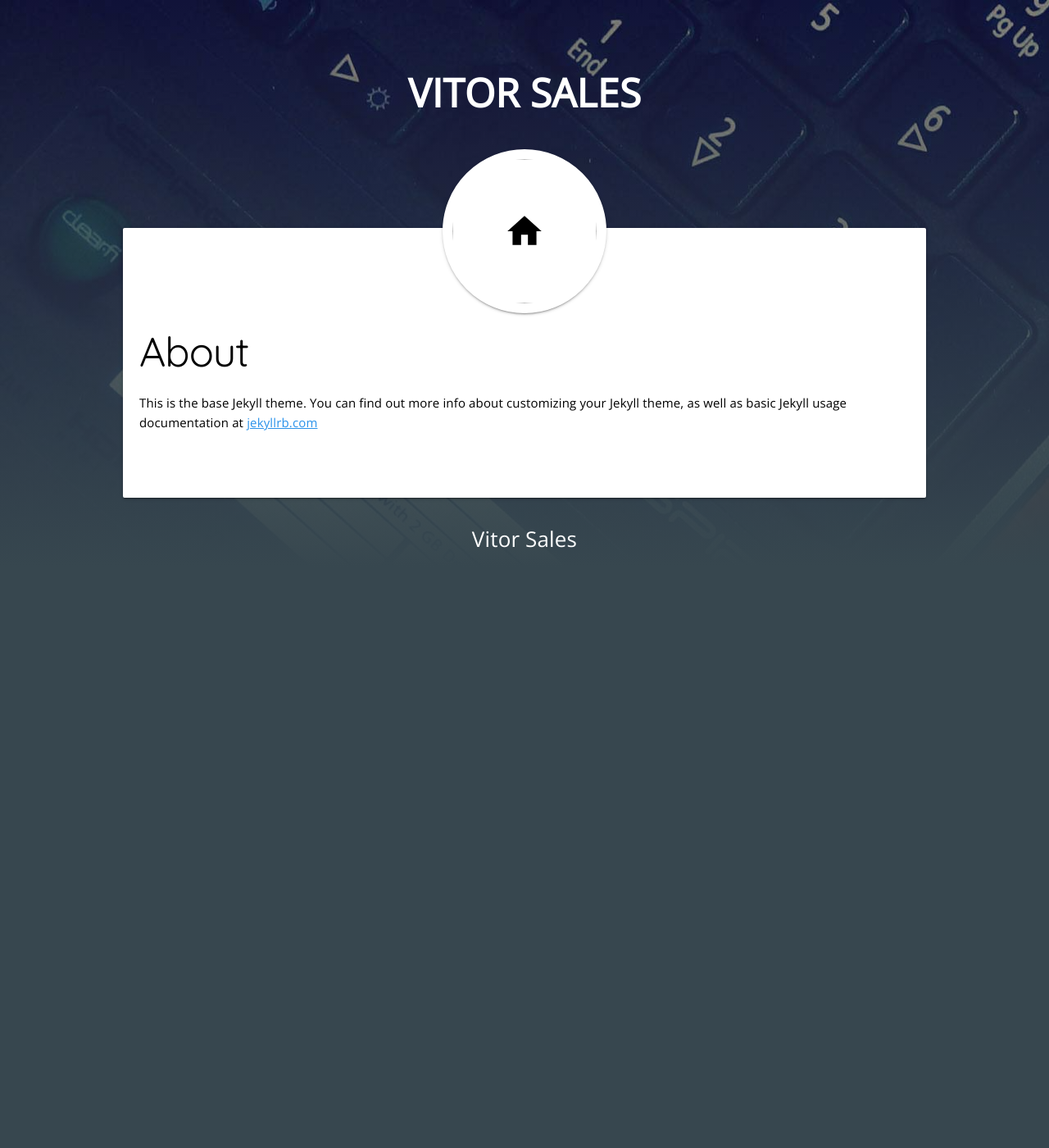
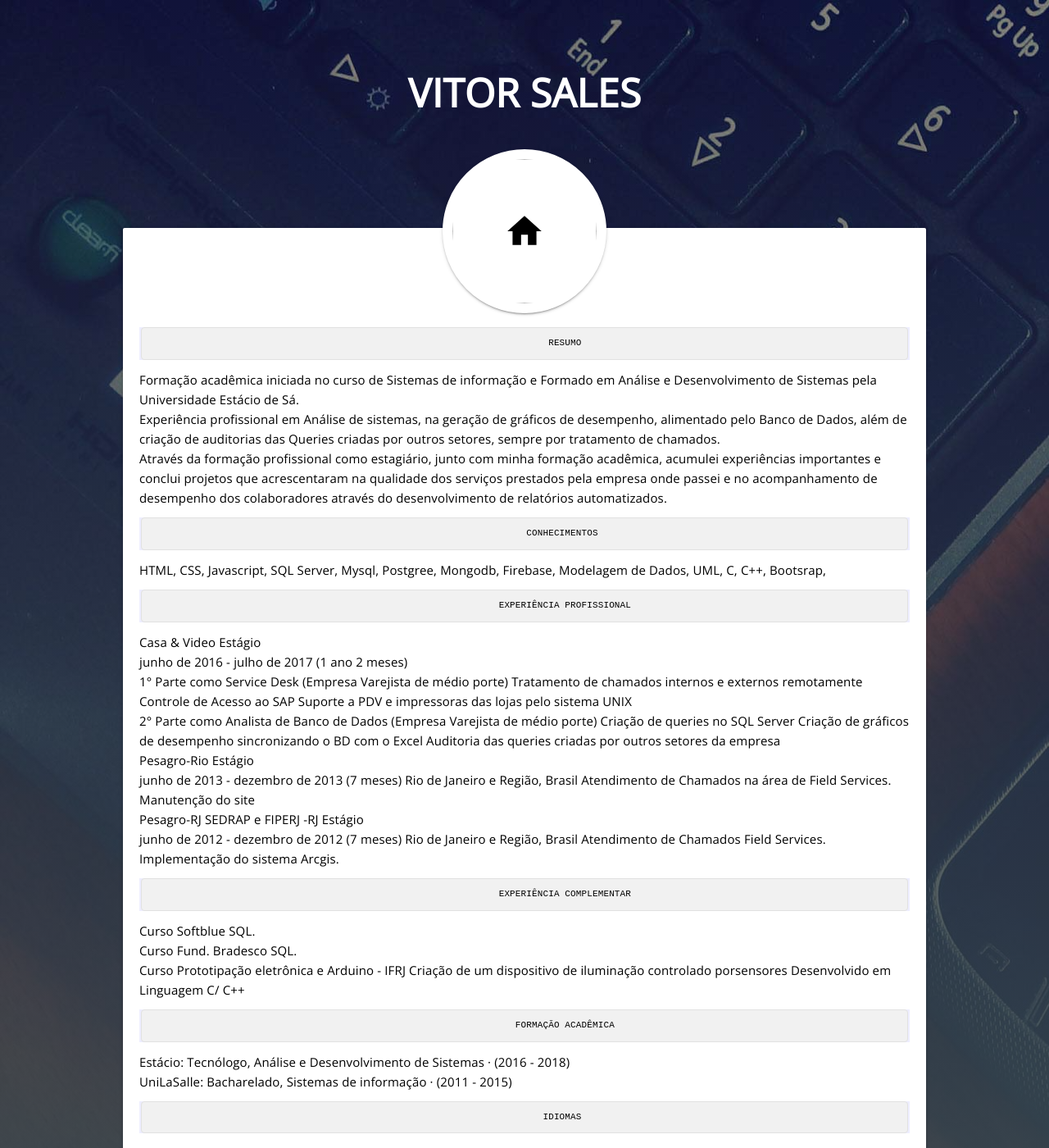
Before and after one commit to Tvitor/tvitor.github.io, a Jekyll site: the page built from about.md, in a window 1280 px wide and 1400 px high. Shown: the whole window at 82% size. Built offline with Jekyll 4.4.1, drawn with Linux system fonts in a browser that asks for light colours.

```diff
--- a/about.md
+++ b/about.md
@@ -1,7 +1,82 @@
 ---
 layout: page
-title: About
+title:
 permalink: /about/
 ---
+									         RESUMO
 
-This is the base Jekyll theme. You can find out more info about customizing your Jekyll theme, as well as basic Jekyll usage documentation at [jekyllrb.com](http://jekyllrb.com/)
+Formação acadêmica iniciada no curso de Sistemas de informação
+e Formado em Análise e Desenvolvimento de Sistemas pela Universidade Estácio de Sá.
+
+Experiência profissional em Análise de sistemas, na geração de gráficos
+de desempenho, alimentado pelo Banco de Dados, além de criação de auditorias das Queries
+criadas por outros setores, sempre por tratamento de chamados.
+
+Através da formação profissional como estagiário, junto com
+minha formação acadêmica, acumulei experiências importantes
+e conclui projetos que acrescentaram na qualidade dos serviços
+prestados pela empresa onde passei e no acompanhamento de
+desempenho dos colaboradores através do desenvolvimento de
+relatórios automatizados.
+
+								 	     CONHECIMENTOS
+
+HTML, CSS, Javascript, SQL Server, Mysql, Postgree,
+Mongodb, Firebase, Modelagem de Dados, UML, C, C++, Bootsrap,
+
+									EXPERIÊNCIA PROFISSIONAL
+
+Casa & Video
+Estágio
+
+junho de 2016 - julho de 2017 (1 ano 2 meses)
+
+1° Parte como Service Desk (Empresa Varejista de médio porte)
+Tratamento de chamados internos e externos remotamente
+Controle de Acesso ao SAP
+Suporte a PDV e impressoras das lojas pelo sistema UNIX
+
+2° Parte como Analista de Banco de Dados (Empresa Varejista de médio
+porte)
+Criação de queries no SQL Server
+Criação de gráficos de desempenho sincronizando o BD com o Excel
+Auditoria das queries criadas por outros setores da empresa
+
+Pesagro-Rio
+Estágio
+
+junho de 2013 - dezembro de 2013 (7 meses)
+Rio de Janeiro e Região, Brasil
+Atendimento de Chamados na área de Field Services. Manutenção do site
+
+Pesagro-RJ
+SEDRAP e FIPERJ -RJ
+Estágio
+
+junho de 2012 - dezembro de 2012 (7 meses)
+Rio de Janeiro e Região, Brasil
+Atendimento de Chamados Field Services. Implementação do sistema Arcgis.
+
+	        							EXPERIÊNCIA COMPLEMENTAR
+
+Curso Softblue SQL.
+
+Curso Fund. Bradesco SQL.
+
+Curso Prototipação eletrônica e Arduino - IFRJ
+Criação de um dispositivo de iluminação controlado porsensores 							Desenvolvido em
+Linguagem C/ C++
+
+		        						   FORMAÇÃO ACADÊMICA
+
+Estácio:
+Tecnólogo, Análise e Desenvolvimento de Sistemas · (2016 - 2018)
+
+UniLaSalle:
+Bacharelado, Sistemas de informação · (2011 - 2015)
+
+
+				  					        IDIOMAS
+
+
+Português e Inglês
```
Also changed, not shown: _posts/2016-07-19-welcome-to-jekyll - Copy.markdown (deleted, +0 -25 lines), _posts/2016-07-20-welcome-to-jekyll - Copy.markdown (deleted, +0 -25 lines), _posts/2016-07-21-welcome-to-jekyll - Copy.markdown (deleted, +0 -25 lines), _posts/2016-07-22-welcome-to-jekyll - Copy.markdown (deleted, +0 -25 lines), _posts/2016-07-23-welcome-to-jekyll.markdown (deleted, +0 -25 lines), _posts/2018-07-02-as-etapas-do-desenvolvimento-de-software.markdown (added, +80 -0 lines), _posts/2019-01-28-Abajour_por_controle_remoto.markdown (added, +9 -0 lines), assets/headshot.jpg, 8 other files.
